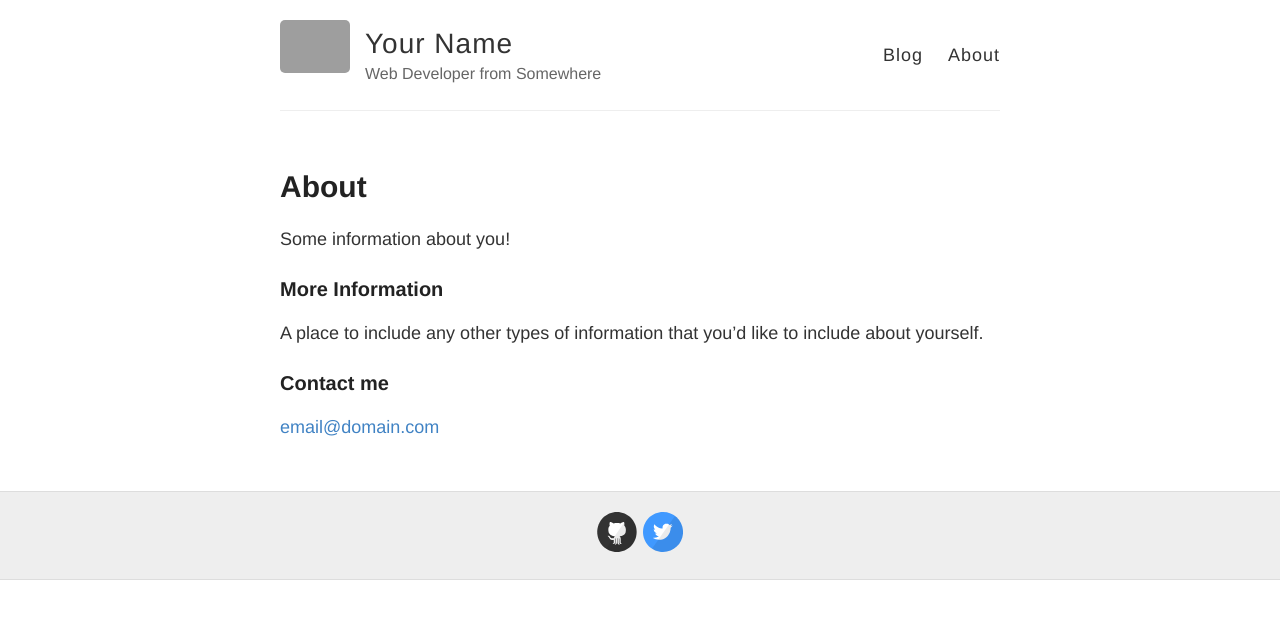
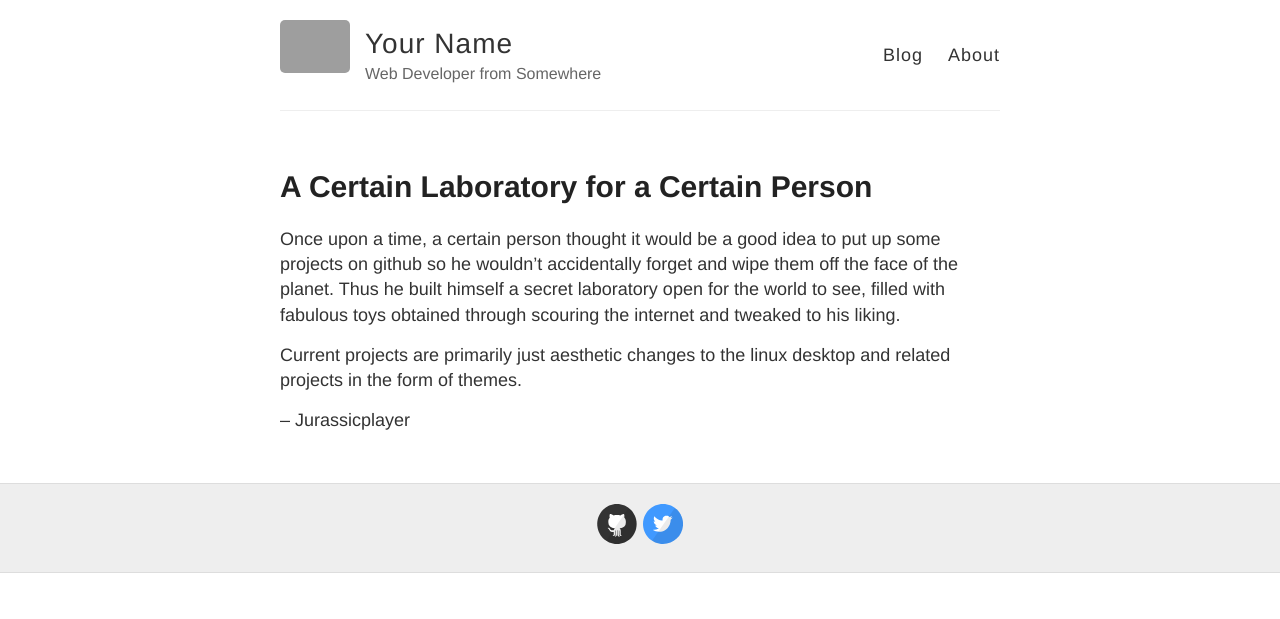
Before and after one commit to jurassicplayer/NekoLoliBot, a Jekyll site: the page built from about.md, in a window 1280 px wide. Shown: the top 619 px of the page. Built offline with Jekyll 4.4.1, drawn with Linux system fonts in a browser that asks for light colours; Markdown is read by kramdown in place of the engine named in the settings; grey boxes are pictures that could not be loaded.

Commit message:
Changed about

```diff
--- a/about.md
+++ b/about.md
@@ -1,15 +1,11 @@
 ---
 layout: page
-title: About
+title: A Certain Laboratory for a Certain Person
 permalink: /about/
 ---
 
-Some information about you!
+Once upon a time, a certain person thought it would be a good idea to put up some projects on github so he wouldn't accidentally forget and wipe them off the face of the planet. Thus he built himself a secret laboratory open for the world to see, filled with fabulous toys obtained through scouring the internet and tweaked to his liking.
 
-### More Information
+Current projects are primarily just aesthetic changes to the linux desktop and related projects in the form of themes.
 
-A place to include any other types of information that you'd like to include about yourself.
-
-### Contact me
-
-[email@domain.com](mailto:email@domain.com)
+-- Jurassicplayer
```
